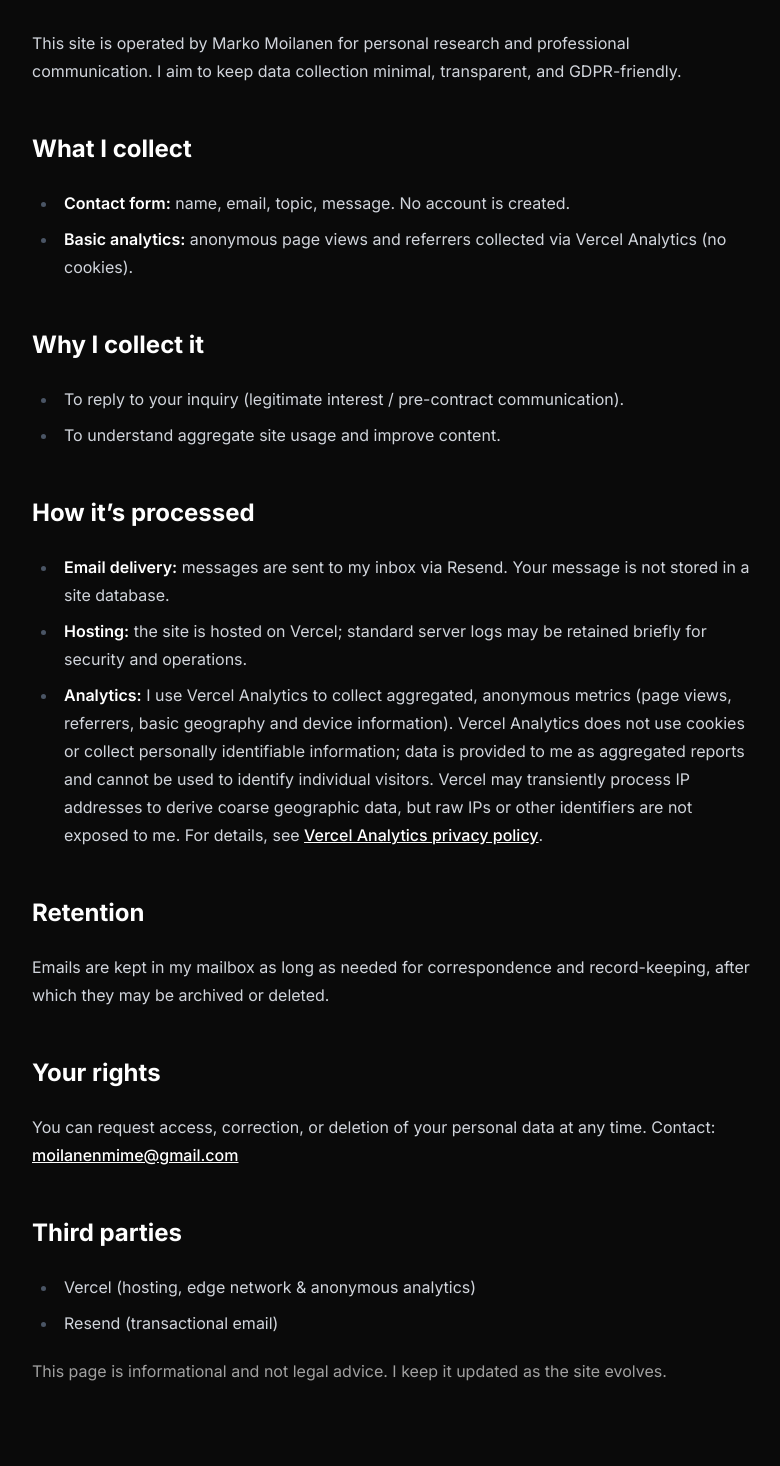
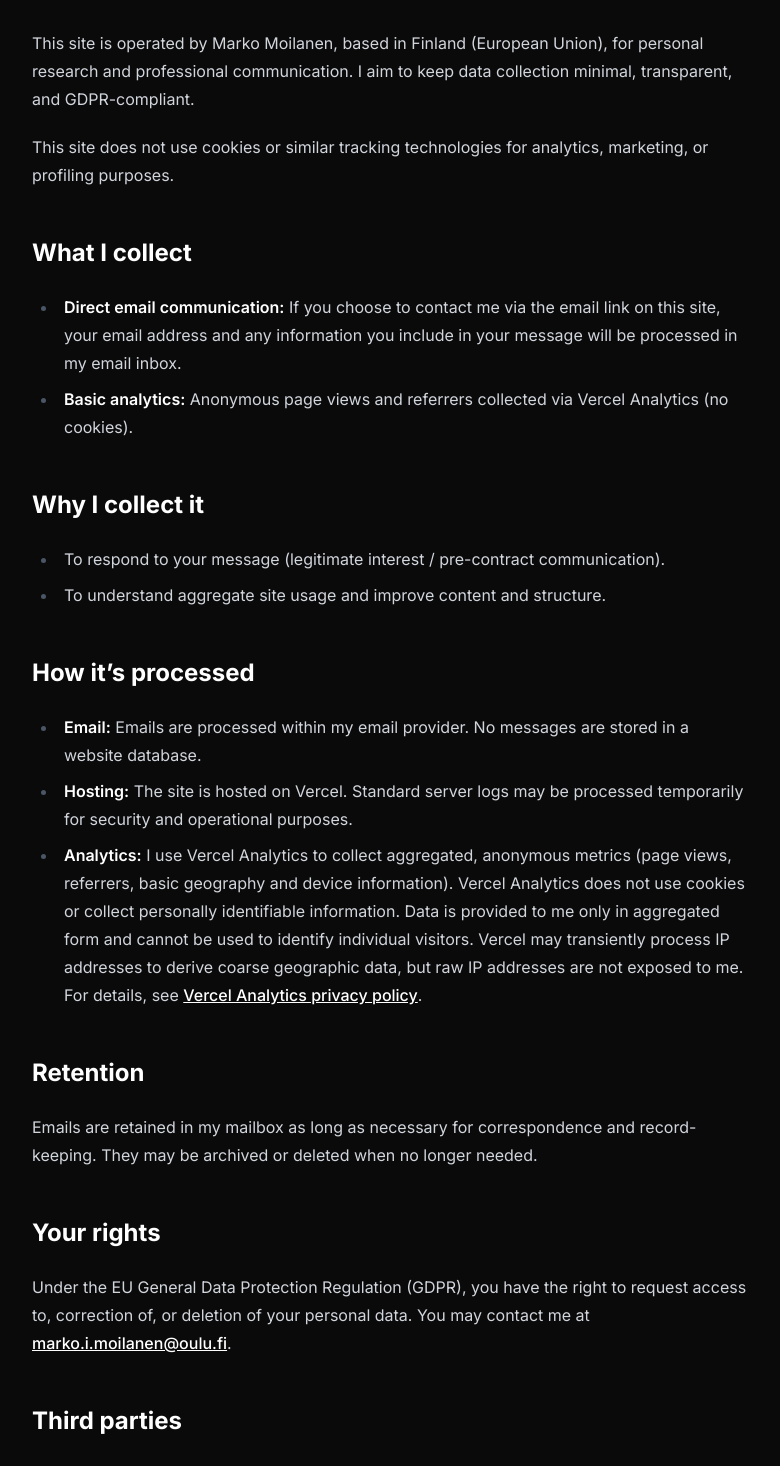
Before and after one commit to moilanenmime/xcentered, a Next.js app: page /privacy in a window 1280 px wide. Shown: the part 184-1650 px from the top of the page, without its empty margins (248-1028 px from the left). Built offline with nearby package versions, Linux system fonts and the light colour scheme.

Commit message:
refactor: update privacy policy content for clarity and compliance

```diff
--- a/app/privacy/page.tsx
+++ b/app/privacy/page.tsx
@@ -1,5 +1,5 @@
 export const metadata = {
-  title: "Privacy · X-Centered Design",
+  title: "Privacy · Marko Moilanen",
   description: "What data this site collects and why.",
 };
 
@@ -8,20 +8,27 @@ export default function PrivacyPage() {
     <main className="min-h-screen">
       <section className="mx-auto max-w-3xl px-6 py-24 prose prose-invert">
         <h1>Privacy Policy</h1>
+
         <p>
-          This site is operated by Marko Moilanen for personal research and
-          professional communication. I aim to keep data collection minimal,
-          transparent, and GDPR-friendly.
+          This site is operated by Marko Moilanen, based in Finland (European
+          Union), for personal research and professional communication. I aim to
+          keep data collection minimal, transparent, and GDPR-compliant.
+        </p>
+        <p>
+          This site does not use cookies or similar tracking technologies for
+          analytics, marketing, or profiling purposes.
         </p>
 
         <h2>What I collect</h2>
         <ul>
           <li>
-            <strong>Contact form:</strong> name, email, topic, message. No
-            account is created.
+            <strong>Direct email communication:</strong> If you choose to
+            contact me via the email link on this site, your email address and
+            any information you include in your message will be processed in my
+            email inbox.
           </li>
           <li>
-            <strong>Basic analytics:</strong> anonymous page views and referrers
+            <strong>Basic analytics:</strong> Anonymous page views and referrers
             collected via Vercel Analytics (no cookies).
           </li>
         </ul>
@@ -29,30 +36,34 @@ export default function PrivacyPage() {
         <h2>Why I collect it</h2>
         <ul>
           <li>
-            To reply to your inquiry (legitimate interest / pre-contract
+            To respond to your message (legitimate interest / pre-contract
             communication).
           </li>
-          <li>To understand aggregate site usage and improve content.</li>
+          <li>
+            To understand aggregate site usage and improve content and
+            structure.
+          </li>
         </ul>
 
         <h2>How it’s processed</h2>
         <ul>
           <li>
-            <strong>Email delivery:</strong> messages are sent to my inbox via
-            Resend. Your message is not stored in a site database.
+            <strong>Email:</strong> Emails are processed within my email
+            provider. No messages are stored in a website database.
           </li>
           <li>
-            <strong>Hosting:</strong> the site is hosted on Vercel; standard
-            server logs may be retained briefly for security and operations.
+            <strong>Hosting:</strong> The site is hosted on Vercel. Standard
+            server logs may be processed temporarily for security and
+            operational purposes.
           </li>
           <li>
             <strong>Analytics:</strong> I use Vercel Analytics to collect
             aggregated, anonymous metrics (page views, referrers, basic
             geography and device information). Vercel Analytics does not use
-            cookies or collect personally identifiable information; data is
-            provided to me as aggregated reports and cannot be used to identify
-            individual visitors. Vercel may transiently process IP addresses to
-            derive coarse geographic data, but raw IPs or other identifiers are
+            cookies or collect personally identifiable information. Data is
+            provided to me only in aggregated form and cannot be used to
+            identify individual visitors. Vercel may transiently process IP
+            addresses to derive coarse geographic data, but raw IP addresses are
             not exposed to me. For details, see{" "}
             <a
               href="https://vercel.com/docs/analytics/privacy-policy"
@@ -67,26 +78,29 @@ export default function PrivacyPage() {
 
         <h2>Retention</h2>
         <p>
-          Emails are kept in my mailbox as long as needed for correspondence and
-          record-keeping, after which they may be archived or deleted.
+          Emails are retained in my mailbox as long as necessary for
+          correspondence and record-keeping. They may be archived or deleted
+          when no longer needed.
         </p>
 
         <h2>Your rights</h2>
         <p>
-          You can request access, correction, or deletion of your personal data
-          at any time. Contact:{" "}
-          <a href="mailto:moilanenmime@gmail.com">moilanenmime@gmail.com</a>
+          Under the EU General Data Protection Regulation (GDPR), you have the
+          right to request access to, correction of, or deletion of your
+          personal data. You may contact me at{" "}
+          <a href="mailto:marko.i.moilanen@oulu.fi">marko.i.moilanen@oulu.fi</a>
+          .
         </p>
 
         <h2>Third parties</h2>
         <ul>
           <li>Vercel (hosting, edge network & anonymous analytics)</li>
-          <li>Resend (transactional email)</li>
+          <li>Your email provider (when you choose to contact me)</li>
         </ul>
 
         <p className="text-neutral-400">
-          This page is informational and not legal advice. I keep it updated as
-          the site evolves.
+          This page is informational and not legal advice. It is updated as the
+          site evolves.
         </p>
       </section>
     </main>
```
